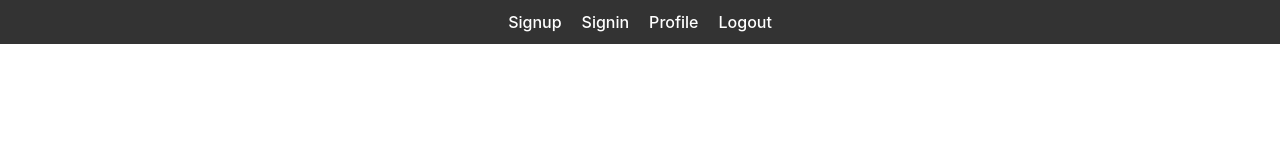
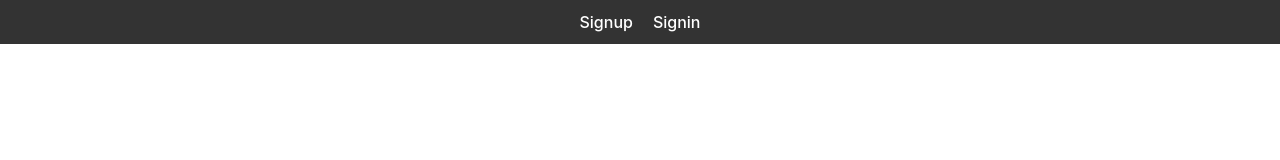
Before and after one commit to syeef-test/react_firebase_auth2, a React (Vite) app: page /signin in a window 1280 px wide. Shown: the top 160 px of the page. Built offline with nearby package versions, Linux system fonts and the light colour scheme.

Commit message:
auth context and route changed

```diff
--- a/src/App.jsx
+++ b/src/App.jsx
@@ -1,4 +1,4 @@
-import { useState } from "react";
+import { useState, useContext } from "react";
 
 import "./App.css";
 import {
@@ -12,10 +12,16 @@
 import Signup from "./pages/Signup";
 import Signin from "./pages/Signin";
 import Profile from "./pages/Profile";
+import AuthContext, { AuthContextProvider } from "./store/auth-context";
 
 function App() {
+  const authCtx = useContext(AuthContext);
+
+  const isLoggedIn = authCtx.isLoggedIn;
+
   return (
     <>
+      <AuthContextProvider>
         <Router>
           <div>
             <nav>
@@ -23,15 +29,21 @@
                 <li>
                   <Link to="/signup">Signup</Link>
                 </li>
+                {!isLoggedIn && (
                   <li>
                     <Link to="/signin">Signin</Link>
                   </li>
+                )}
+                {isLoggedIn && (
                   <li>
                     <Link to="/profile">Profile</Link>
                   </li>
+                )}
+                {isLoggedIn && (
                   <li>
                     <Link to="/logout">Logout</Link>
                   </li>
+                )}
               </ul>
             </nav>
 
@@ -48,6 +60,7 @@
             </Switch>
           </div>
         </Router>
+      </AuthContextProvider>
     </>
   );
 }
--- a/src/pages/Signin.jsx
+++ b/src/pages/Signin.jsx
@@ -1,9 +1,11 @@
-import React, { useRef, useState } from "react";
+import React, { useRef, useState, useContext } from "react";
+import AuthContext from "../store/auth-context";
 
 function Signin() {
   const emailRef = useRef(null);
   const passwordRef = useRef(null);
   const [loading, setLoading] = useState(false);
+  const authCtx = useContext(AuthContext);
 
   const handleSubmit = async (e) => {
     e.preventDefault();
@@ -35,6 +37,7 @@
       }
       const data = await response.json();
       console.log(data.idToken);
+      authCtx.login(data.idToken);
 
       console.log("User signed in successfully!");
     } catch (error) {
--- /dev/null
+++ b/src/store/auth-context.jsx
@@ -0,0 +1,37 @@
+import React, { useState } from "react";
+
+const AuthContext = React.createContext({
+  token: "",
+  isLoggedIn: false,
+  login: (token) => {},
+  logout: () => {},
+});
+
+export const AuthContextProvider = (props) => {
+  const [token, setToken] = useState(null);
+
+  const userIsLoggedIn = !!token;
+
+  const loginHandler = (token) => {
+    setToken(token);
+  };
+
+  const logoutHandler = () => {
+    setToken(null);
+  };
+
+  const contextValue = {
+    token: token,
+    isLoggedIn: userIsLoggedIn,
+    login: loginHandler,
+    logout: logoutHandler,
+  };
+
+  return (
+    <AuthContext.Provider value={contextValue}>
+      {props.children}
+    </AuthContext.Provider>
+  );
+};
+
+export default AuthContext;
```
Lines whose indentation alone changed are shown as unchanged.
